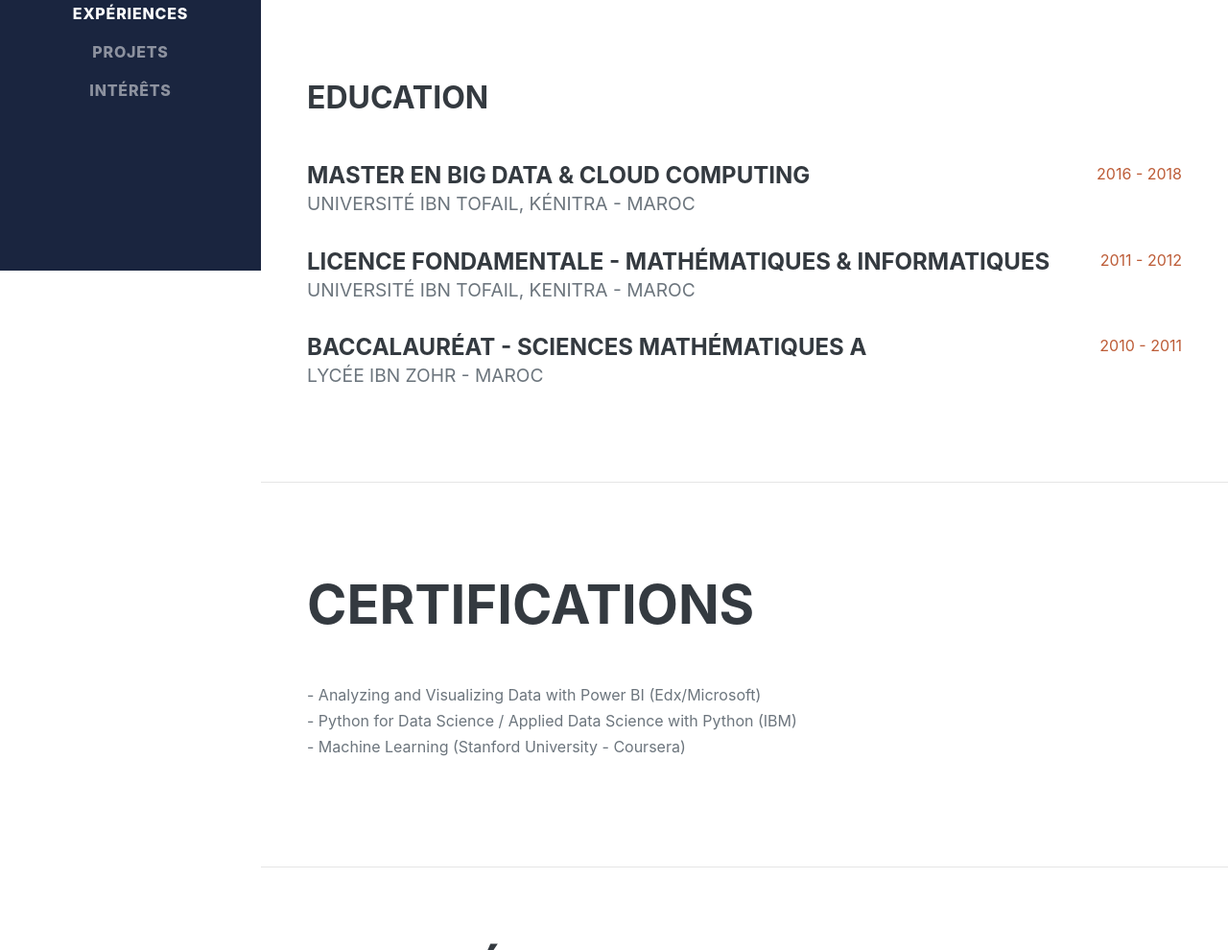
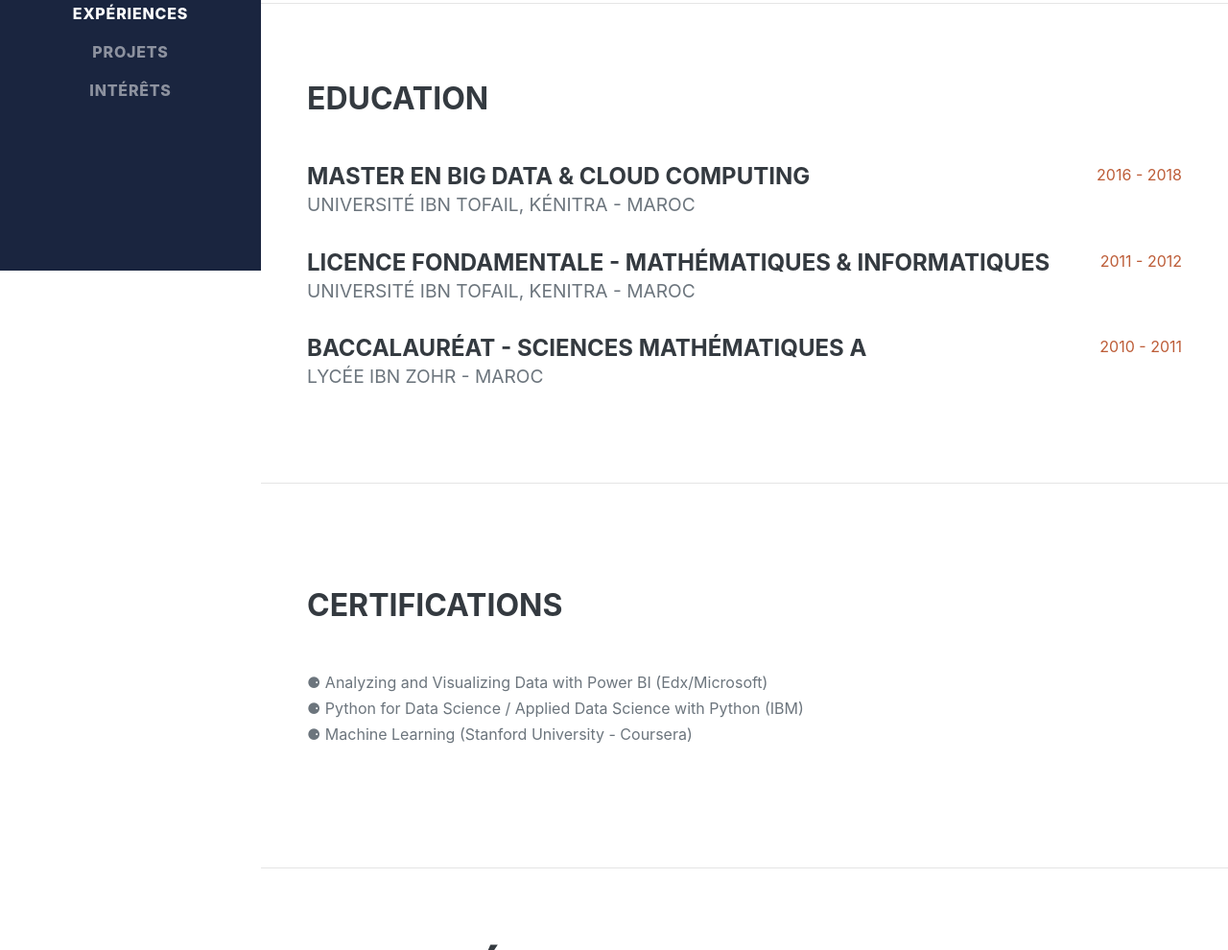
Before and after one commit to imadelmouden/elmoudenimad.github.io, a plain HTML site: page index.html in a window 1280 px wide. Shown: the part 518-1508 px from the top of the page at 96% size. Drawn offline with nearby package versions, Linux system fonts and the light colour scheme; a web font is replaced by a local one.

Commit message:
Update index.html
commit

```diff
--- a/index.html
+++ b/index.html
@@ -64,7 +64,7 @@ p.ex1 {
                     </div>
                 </div>
             </section>
-
+            <hr class="m-0" />
 
             <!-- Education-->
             <section class="resume-section" id="education">
@@ -97,12 +97,12 @@ p.ex1 {
             <!-- Certifications -->
             <section class="resume-section" id="awards">
                 <div class="resume-section-content">
-                    <h2 class="mb-5">Certifications</h2>
+                    <h3 class="mb-5">Certifications</h2>
                     <div class="d-flex flex-column flex-md-row justify-content-between mb-3">
                       <div class="flex-grow-1">
-                        <p class="ex1">- Analyzing and Visualizing Data with Power BI (Edx/Microsoft)</p>
-                        <p class="ex1">- Python for Data Science / Applied Data Science with Python (IBM)</p>
-                        <p class="ex1">- Machine Learning (Stanford University - Coursera)</p>
+                        <p class="ex1">&#9864 Analyzing and Visualizing Data with Power BI (Edx/Microsoft)</p>
+                        <p class="ex1">&#9864 Python for Data Science / Applied Data Science with Python (IBM)</p>
+                        <p class="ex1">&#9864 Machine Learning (Stanford University - Coursera)</p>
                       </div>
                     </div>
                 </div>
```
